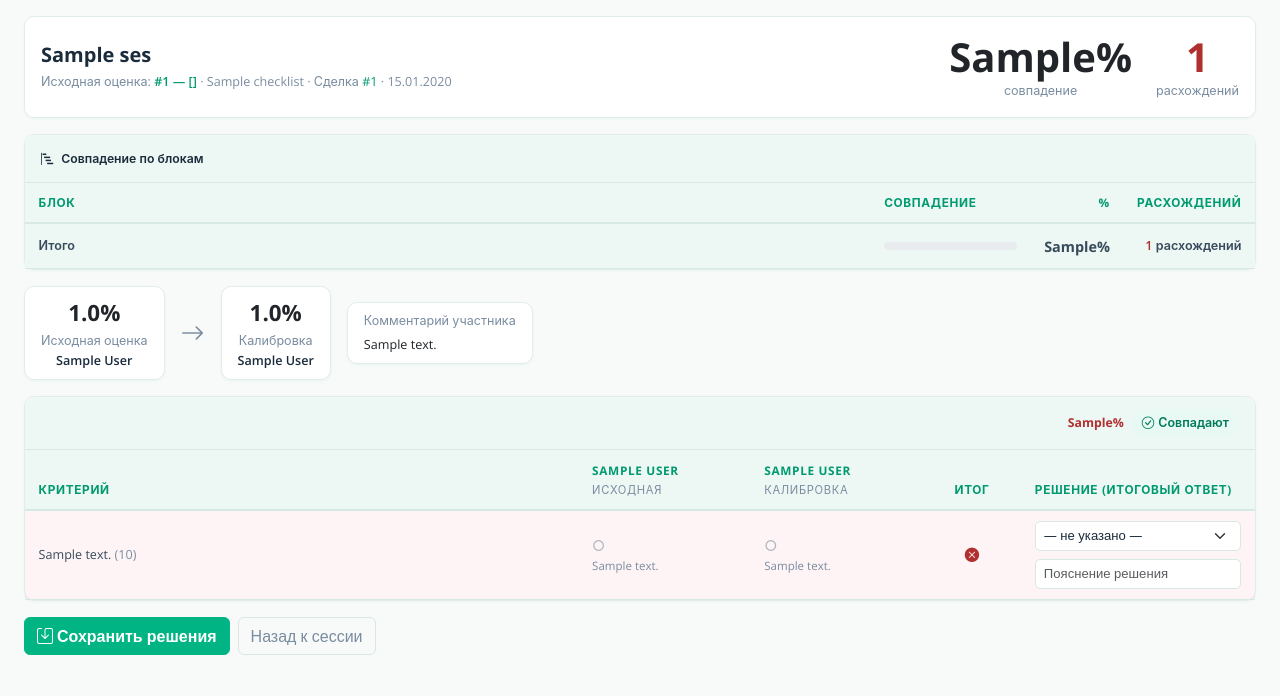
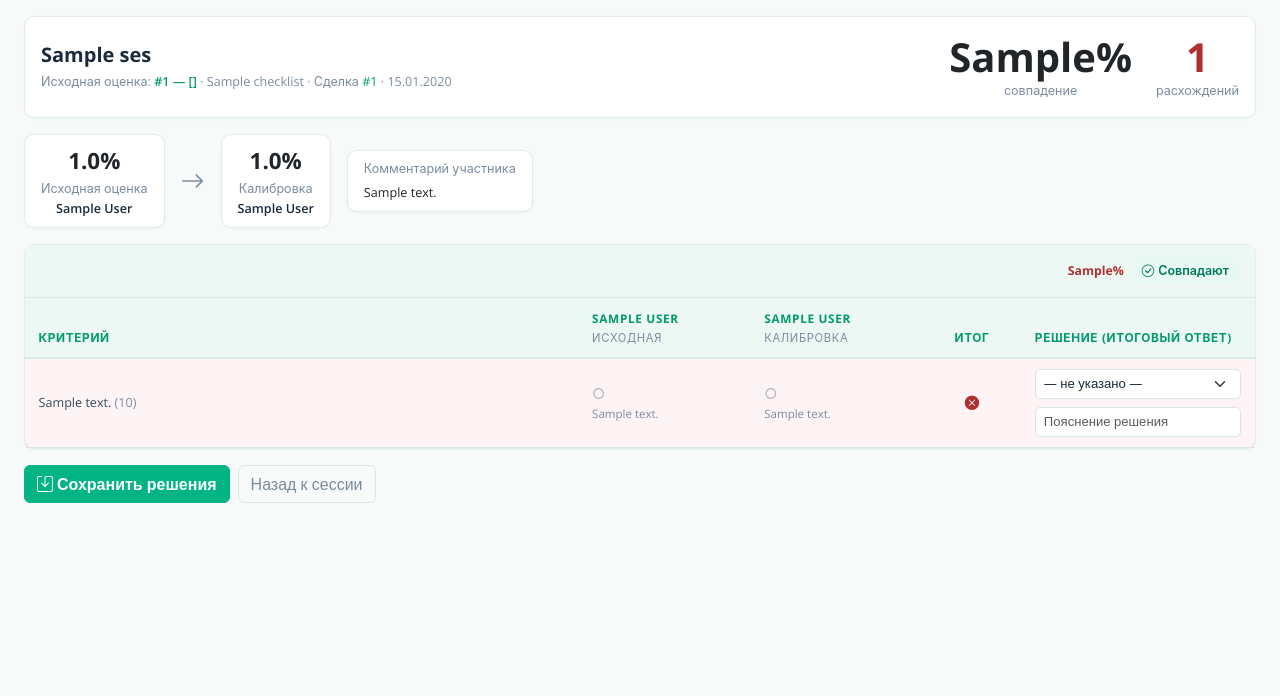
Before and after one commit to Legra13/listening_calls, a FastAPI app: template app/templates/calibration/compare.html in a window 1280 px wide. Shown: the part 104-800 px from the top of the page. Run offline with FastAPI, Linux system fonts and the light colour scheme; the template is opened without the code that fills it: most values are stand-ins (such as "Sample title", 1, 10 or a date in 2020); some libraries are stand-ins or nearby versions.

Commit message:
авто-коммит: изменения кода

```diff
--- a/app/templates/calibration/compare.html
+++ b/app/templates/calibration/compare.html
@@ -89,73 +89,6 @@
   {% endfor %}
 </div>
 {% endif %}
-
-<!-- Block summary bar -->
-<div class="card shadow-sm mb-3">
-  <div class="card-header bg-white py-2">
-    <span class="fw-semibold small"><i class="bi bi-bar-chart-steps me-2"></i>Совпадение по блокам</span>
-  </div>
-  <div class="card-body p-0">
-    <table class="table table-sm mb-0">
-      <thead class="table-light">
-        <tr>
-          <th>Блок</th>
-          <th style="width:160px">Совпадение</th>
-          <th style="width:80px" class="text-end">%</th>
-          <th style="width:110px" class="text-end">Расхождений</th>
-        </tr>
-      </thead>
-      <tbody>
-        {% for bdata in blocks_data %}
-        {% if bdata.block_compared > 0 %}
-        <tr>
-          <td class="small align-middle">{{ bdata.block.display_name or bdata.block.name }}</td>
-          <td class="align-middle" style="width:160px">
-            <div class="progress" style="height:8px">
-              <div class="progress-bar bg-{% if bdata.block_match_pct >= 80 %}success{% elif bdata.block_match_pct >= 50 %}warning{% else %}danger{% endif %}"
-                   style="width:{{ bdata.block_match_pct }}%"></div>
-            </div>
-          </td>
-          <td class="align-middle text-end fw-semibold small
-              {% if bdata.block_match_pct >= 80 %}text-success{% elif bdata.block_match_pct >= 50 %}text-warning{% else %}text-danger{% endif %}">
-            {{ bdata.block_match_pct }}%
-          </td>
-          <td class="align-middle text-end small text-muted">
-            {% if bdata.block_mismatch > 0 %}
-              <span class="text-danger">{{ bdata.block_mismatch }}</span> / {{ bdata.block_compared }}
-            {% else %}
-              <span class="text-success">все совпали</span>
-            {% endif %}
-          </td>
-        </tr>
-        {% endif %}
-        {% endfor %}
-      </tbody>
-      <tfoot class="table-light fw-semibold">
-        <tr>
-          <td class="small">Итого</td>
-          <td style="width:160px">
-            <div class="progress" style="height:8px">
-              <div class="progress-bar bg-{% if match_pct >= 80 %}success{% elif match_pct >= 50 %}warning{% else %}danger{% endif %}"
-                   style="width:{{ match_pct }}%"></div>
-            </div>
-          </td>
-          <td class="text-end fw-bold
-              {% if match_pct >= 80 %}text-success{% elif match_pct >= 50 %}text-warning{% else %}text-danger{% endif %}">
-            {{ match_pct }}%
-          </td>
-          <td class="text-end small text-muted">
-            {% if mismatch_count > 0 %}
-              <span class="text-danger">{{ mismatch_count }}</span> расхождений
-            {% else %}
-              <span class="text-success">нет расхождений</span>
-            {% endif %}
-          </td>
-        </tr>
-      </tfoot>
-    </table>
-  </div>
-</div>
 
 <!-- Scores comparison -->
 <div class="row g-3 mb-3">
```
